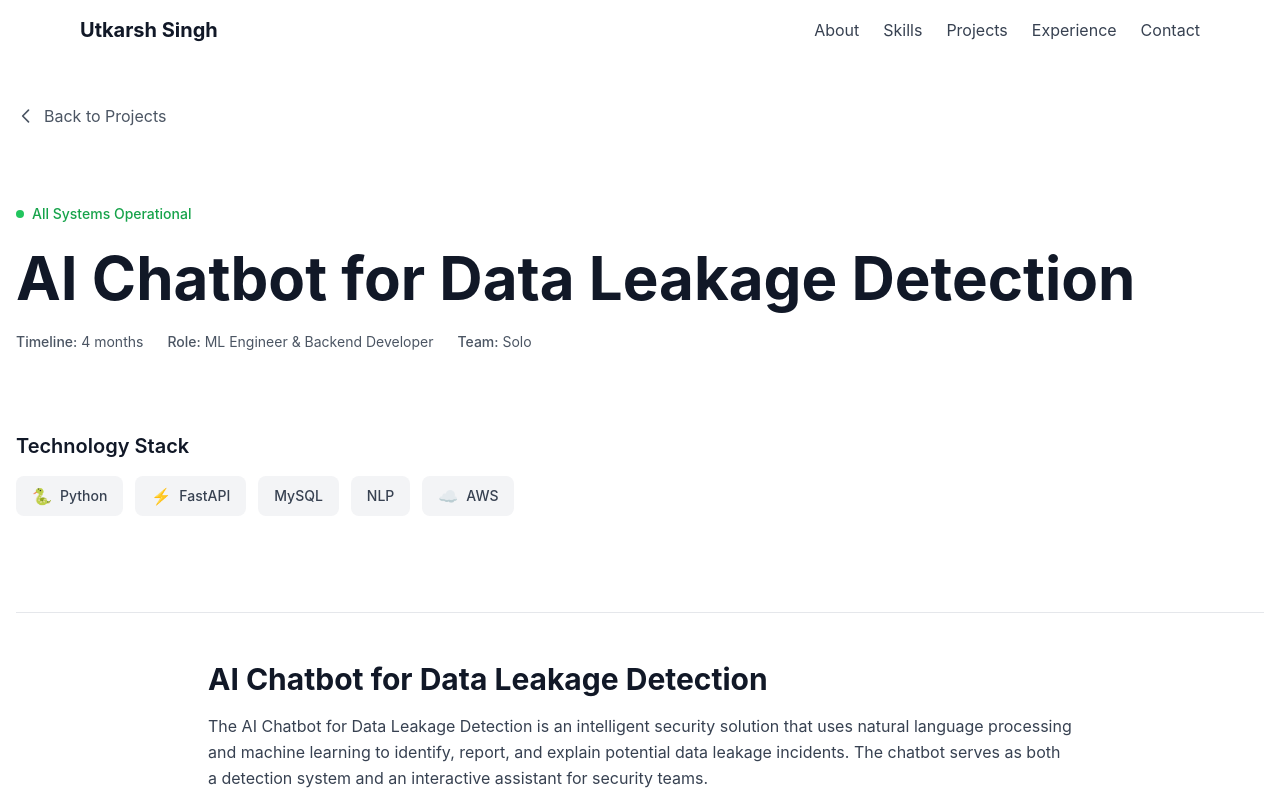
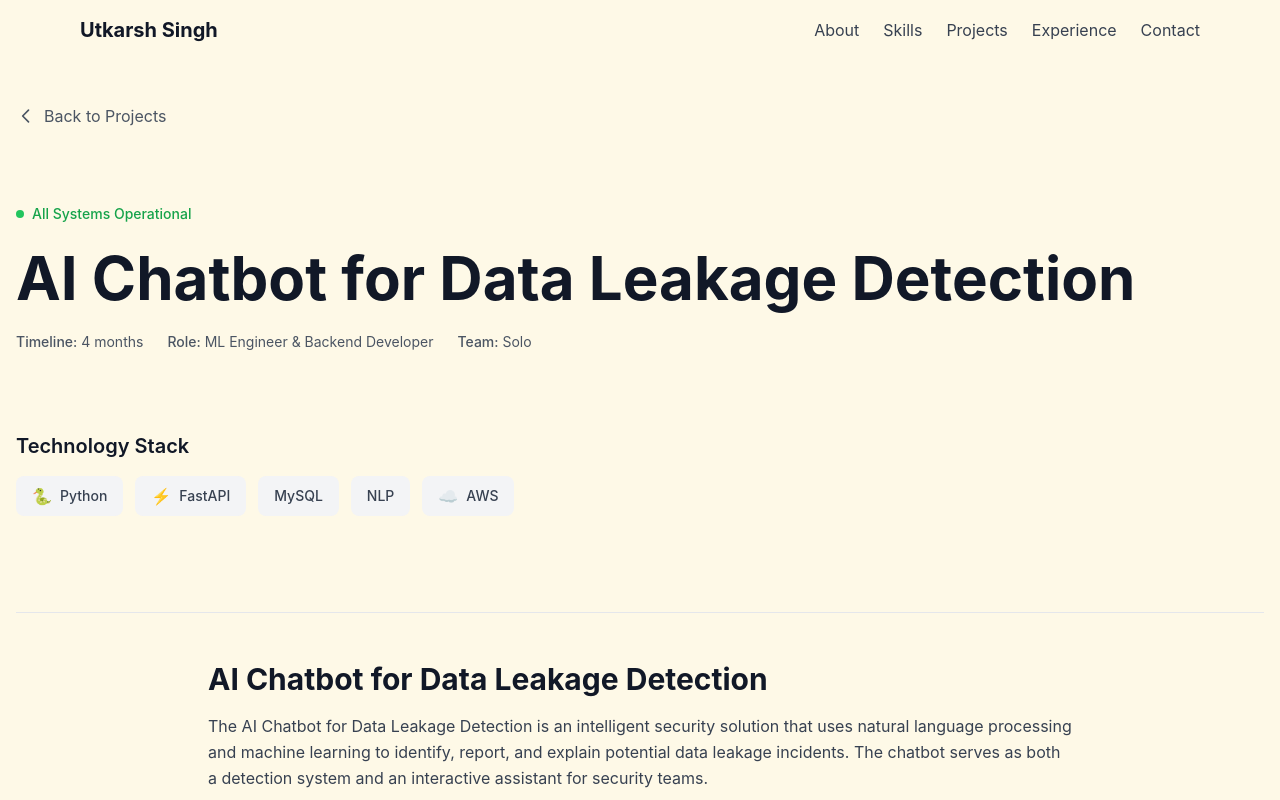
Before and after one commit to UtkarshSingh-06/Portfolio, a Next.js app: page /projects/ai-chatbot-data-leakage in a window 1280 px wide. Shown: the top 800 px of the page. Built offline with nearby package versions, Linux system fonts and the light colour scheme.

Commit message:
Update global CSS with yellow/light theme background (#fef9e7) and custom scrollbar styling

```diff
--- a/app/globals.css
+++ b/app/globals.css
@@ -3,15 +3,13 @@
 @tailwind utilities;
 
 :root {
-  --background: #ffffff;
-  --foreground: #171717;
+  --background: #fef9e7;
+  --foreground: #1a1a1a;
 }
 
-@media (prefers-color-scheme: dark) {
-  :root {
-    --background: #0a0a0a;
-    --foreground: #ededed;
-  }
+.dark {
+  --background: #0a0a0a;
+  --foreground: #ededed;
 }
 
 body {
@@ -20,6 +18,7 @@ body {
   font-family: -apple-system, BlinkMacSystemFont, 'Segoe UI', 'Roboto', 'Oxygen', 'Ubuntu', 'Cantarell', 'Fira Sans', 'Droid Sans', 'Helvetica Neue', sans-serif;
   -webkit-font-smoothing: antialiased;
   -moz-osx-font-smoothing: grayscale;
+  transition: background-color 0.3s ease, color 0.3s ease;
 }
 
 @layer utilities {
@@ -43,10 +42,18 @@ html {
 }
 
 ::-webkit-scrollbar-thumb {
-  background: #888;
+  background: #d4a574;
   border-radius: 5px;
 }
 
+.dark ::-webkit-scrollbar-thumb {
+  background: #888;
+}
+
 ::-webkit-scrollbar-thumb:hover {
+  background: #b8945f;
+}
+
+.dark ::-webkit-scrollbar-thumb:hover {
   background: #555;
 }
```
